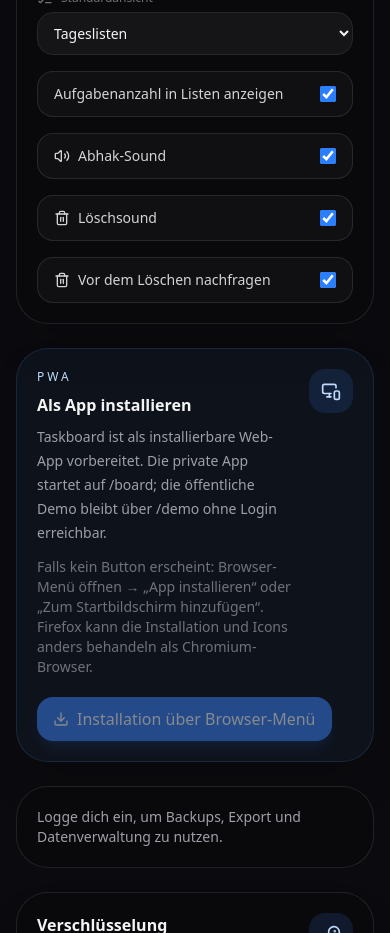
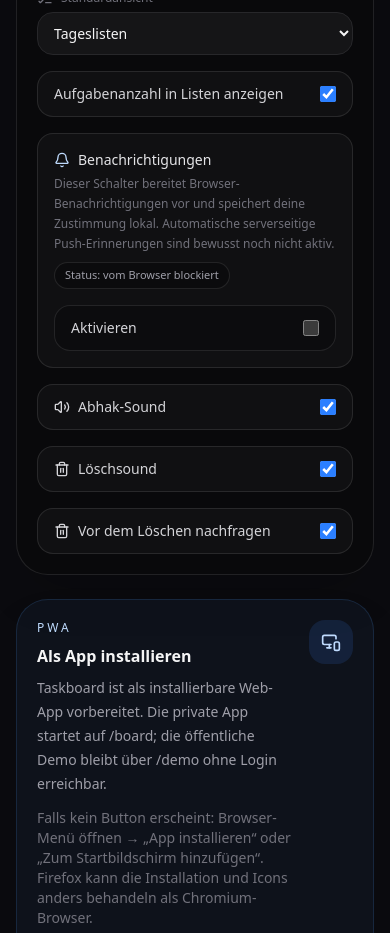
Before and after one commit to Daniel-Sievers/taskboard, a Next.js app: page /settings in a window 390 px wide. Shown: the part 860-1793 px from the top of the page. Built offline with nearby package versions, Linux system fonts and the light colour scheme; no server answers.

Commit message:
Prepare notification settings

```diff
--- a/components/app-shell/TopBar.tsx
+++ b/components/app-shell/TopBar.tsx
@@ -17,6 +17,10 @@ import { AuthStatus } from "./AuthStatus";
 import { AppIcon } from "./AppIcon";
 import { usePreferences } from "@/hooks/usePreferences";
 import { useI18n } from "@/hooks/useI18n";
+import {
+  getBrowserNotificationPermission,
+  type BrowserNotificationPermission,
+} from "@/lib/notifications";
 
 type TopBarProps = {
   onOpenSidebar?: () => void;
@@ -30,12 +34,27 @@ export function TopBar({ onOpenSidebar }: TopBarProps) {
   const notificationRef = useRef<HTMLDivElement>(null);
   const [query, setQuery] = useState(searchParams.get("q") ?? "");
   const [notificationsOpen, setNotificationsOpen] = useState(false);
+  const [notificationPermission, setNotificationPermission] =
+    useState<BrowserNotificationPermission>("default");
   const { preferences, updatePreferences } = usePreferences();
   const { t } = useI18n();
 
   useEffect(() => {
     setQuery(searchParams.get("q") ?? "");
   }, [searchParams]);
+
+  useEffect(() => {
+    setNotificationPermission(getBrowserNotificationPermission());
+
+    function handleVisibilityChange() {
+      if (!document.hidden) {
+        setNotificationPermission(getBrowserNotificationPermission());
+      }
+    }
+
+    document.addEventListener("visibilitychange", handleVisibilityChange);
+    return () => document.removeEventListener("visibilitychange", handleVisibilityChange);
+  }, []);
 
   useEffect(() => {
     function handleKeyDown(event: KeyboardEvent) {
@@ -76,6 +95,29 @@ export function TopBar({ onOpenSidebar }: TopBarProps) {
     window.dispatchEvent(new Event("taskboard:reload"));
     router.refresh();
   }
+
+  function getNotificationBody() {
+    if (notificationPermission === "unsupported") {
+      return t("notifications.bodyUnsupported");
+    }
+
+    if (notificationPermission === "denied") {
+      return t("notifications.bodyDenied");
+    }
+
+    if (preferences.notificationsEnabled && notificationPermission === "granted") {
+      return t("notifications.bodyPrepared");
+    }
+
+    return t("notifications.bodyDisabled");
+  }
+
+  const notificationStatusClass =
+    preferences.notificationsEnabled && notificationPermission === "granted"
+      ? "bg-emerald-400"
+      : notificationPermission === "denied"
+        ? "bg-amber-400"
+        : "bg-zinc-500";
 
   function handleBrandClick(event: MouseEvent<HTMLAnchorElement>) {
     if (pathname === "/board") {
@@ -187,15 +229,23 @@ export function TopBar({ onOpenSidebar }: TopBarProps) {
               aria-label={t("notifications.title")}
               title={t("notifications.title")}
             >
-              <Bell className="h-4 w-4" />
+              <span className="relative inline-flex">
+                <Bell className="h-4 w-4" />
+                <span
+                  className={`absolute -right-0.5 -top-0.5 h-1.5 w-1.5 rounded-full ${notificationStatusClass}`}
+                />
+              </span>
             </button>
             {notificationsOpen ? (
-              <div className="absolute right-0 z-40 mt-2 w-72 rounded-2xl border border-white/10 bg-zinc-950 p-3 text-sm shadow-2xl shadow-black/50">
+              <div className="absolute right-0 z-40 mt-2 w-80 rounded-2xl border border-white/10 bg-zinc-950 p-3 text-sm shadow-2xl shadow-black/50">
                 <p className="font-medium text-zinc-100">
                   {t("notifications.title")}
                 </p>
                 <p className="mt-1 text-xs leading-5 text-zinc-500">
-                  {t("notifications.body")}
+                  {getNotificationBody()}
+                </p>
+                <p className="mt-3 rounded-2xl border border-white/10 bg-white/[0.03] px-3 py-2 text-[11px] leading-5 text-zinc-500">
+                  {t("notifications.settingsHint")}
                 </p>
               </div>
             ) : null}
--- a/components/settings/PreferencesPanel.tsx
+++ b/components/settings/PreferencesPanel.tsx
@@ -1,6 +1,8 @@
 "use client";
 
+import { useEffect, useState } from "react";
 import {
+  Bell,
   CalendarDays,
   Languages,
   LayoutDashboard,
@@ -14,10 +16,21 @@ import { usePreferences } from "@/hooks/usePreferences";
 import type { AppPreferences } from "@/lib/preferences";
 import { useI18n } from "@/hooks/useI18n";
 import { weekStartsOnOptions } from "@/lib/i18n";
+import {
+  getBrowserNotificationPermission,
+  requestBrowserNotificationPermission,
+  type BrowserNotificationPermission,
+} from "@/lib/notifications";
 
 export function PreferencesPanel() {
   const { preferences, updatePreferences } = usePreferences();
   const { t, language } = useI18n();
+  const [notificationPermission, setNotificationPermission] =
+    useState<BrowserNotificationPermission>("default");
+
+  useEffect(() => {
+    setNotificationPermission(getBrowserNotificationPermission());
+  }, []);
 
   const confirmDeleteLabel =
     language === "en" ? "Ask before deleting" : "Vor dem Löschen nachfragen";
@@ -33,6 +46,34 @@ export function PreferencesPanel() {
     soundPreferences.taskDoneSoundEffects ?? preferences.soundEffects;
   const taskDeleteSoundEnabled =
     soundPreferences.taskDeleteSoundEffects ?? preferences.soundEffects;
+  const notificationsEnabled =
+    preferences.notificationsEnabled && notificationPermission === "granted";
+  const notificationStatusText = getNotificationStatusText(
+    notificationPermission,
+    notificationsEnabled,
+  );
+
+  async function handleNotificationToggle(enabled: boolean) {
+    if (!enabled) {
+      updatePreferences({ notificationsEnabled: false });
+      setNotificationPermission(getBrowserNotificationPermission());
+      return;
+    }
+
+    const nextPermission = await requestBrowserNotificationPermission();
+    setNotificationPermission(nextPermission);
+    updatePreferences({ notificationsEnabled: nextPermission === "granted" });
+  }
+
+  function getNotificationStatusText(
+    permission: BrowserNotificationPermission,
+    enabled: boolean,
+  ) {
+    if (permission === "unsupported") return t("settings.notificationsUnsupported");
+    if (permission === "denied") return t("settings.notificationsDenied");
+    if (enabled) return t("settings.notificationsPrepared");
+    return t("settings.notificationsDisabled");
+  }
 
   return (
     <section className="rounded-[2rem] border border-white/10 bg-zinc-950/70 p-5 shadow-2xl shadow-black/20">
@@ -154,6 +195,32 @@ export function PreferencesPanel() {
           />
         </label>
 
+        <article className="md:col-span-2 rounded-2xl border border-white/10 bg-white/[0.03] p-4">
+          <div className="flex flex-col gap-4 sm:flex-row sm:items-start sm:justify-between">
+            <div className="min-w-0">
+              <p className="flex items-center gap-2 text-sm font-medium text-zinc-200">
+                <Bell className="h-4 w-4 text-blue-300" />
+                {t("settings.notificationsTitle")}
+              </p>
+              <p className="mt-1 text-xs leading-5 text-zinc-500">
+                {t("settings.notificationsBody")}
+              </p>
+              <p className="mt-2 inline-flex rounded-full border border-white/10 bg-zinc-950/60 px-2.5 py-1 text-[11px] text-zinc-400">
+                {notificationStatusText}
+              </p>
+            </div>
+            <label className="flex shrink-0 items-center justify-between gap-3 rounded-2xl border border-white/10 bg-zinc-950/50 px-4 py-3 text-sm text-zinc-300 sm:min-w-52">
+              {t("settings.notificationsToggle")}
+              <input
+                type="checkbox"
+                checked={notificationsEnabled}
+                onChange={(event) => handleNotificationToggle(event.target.checked)}
+                className="h-4 w-4 accent-blue-500"
+              />
+            </label>
+          </div>
+        </article>
+
         <label className="flex items-center justify-between gap-4 rounded-2xl border border-white/10 bg-white/[0.03] px-4 py-3 text-sm text-zinc-300">
           <span className="flex items-center gap-2">
             <Volume2 className="h-4 w-4" /> {taskDoneSoundLabel}
--- a/lib/i18n.ts
+++ b/lib/i18n.ts
@@ -25,6 +25,11 @@ export const translations: Record<AppLanguage, Record<TranslationKey, string>> =
     "theme.toLight": "Helles Design aktivieren",
     "notifications.title": "Benachrichtigungen",
     "notifications.body": "Push-Benachrichtigungen sind aktuell deaktiviert. Fällige Aufgaben werden im Board über „Heute fällig“ gefiltert.",
+    "notifications.bodyDisabled": "Benachrichtigungen sind deaktiviert. Fällige Aufgaben findest du weiterhin im Board über „Heute fällig“.",
+    "notifications.bodyPrepared": "Benachrichtigungen sind in den Einstellungen aktiviert und der Browser hat die Berechtigung erteilt. Echte serverseitige Push-Erinnerungen sind weiterhin ein geplanter Ausbauschritt.",
+    "notifications.bodyDenied": "Der Browser blockiert Benachrichtigungen. Du kannst das in den Browser-/Website-Einstellungen wieder erlauben.",
+    "notifications.bodyUnsupported": "Dieser Browser unterstützt die Web Notification API hier nicht oder sie ist nicht verfügbar.",
+    "notifications.settingsHint": "Einstellung: Einstellungen → App-Verhalten → Benachrichtigungen.",
     "settings.title": "Einstellungen",
     "sidebar.dayLists": "Tageslisten",
     "sidebar.horizontal": "Horizontal",
@@ -137,6 +142,13 @@ export const translations: Record<AppLanguage, Record<TranslationKey, string>> =
     "settings.defaultView": "Standardansicht",
     "settings.showTaskCounts": "Aufgabenanzahl in Listen anzeigen",
     "settings.soundEffects": "Soundeffekte",
+    "settings.notificationsTitle": "Benachrichtigungen",
+    "settings.notificationsBody": "Dieser Schalter bereitet Browser-Benachrichtigungen vor und speichert deine Zustimmung lokal. Automatische serverseitige Push-Erinnerungen sind bewusst noch nicht aktiv.",
+    "settings.notificationsToggle": "Aktivieren",
+    "settings.notificationsDisabled": "Status: deaktiviert",
+    "settings.notificationsPrepared": "Status: vorbereitet · Browser erlaubt Benachrichtigungen",
+    "settings.notificationsDenied": "Status: vom Browser blockiert",
+    "settings.notificationsUnsupported": "Status: in diesem Browser nicht verfügbar",
     "stats.tasks": "Aufgaben",
     "stats.done": "Erledigt",
     "stats.sensitive": "Sensibel",
@@ -211,6 +223,11 @@ export const translations: Record<AppLanguage, Record<TranslationKey, string>> =
     "theme.toLight": "Enable light mode",
     "notifications.title": "Notifications",
     "notifications.body": "Push notifications are currently disabled. Due tasks can be filtered in the board via “Due today”.",
+    "notifications.bodyDisabled": "Notifications are disabled. Due tasks can still be filtered in the board via “Due today”.",
+    "notifications.bodyPrepared": "Notifications are enabled in settings and the browser permission has been granted. Real server-side push reminders are still a planned next step.",
+    "notifications.bodyDenied": "The browser is blocking notifications. You can allow them again in the browser or website settings.",
+    "notifications.bodyUnsupported": "This browser does not support the Web Notification API here or it is not available.",
+    "notifications.settingsHint": "Setting: Settings → App behavior → Notifications.",
     "settings.title": "Settings",
     "sidebar.dayLists": "Day lists",
     "sidebar.horizontal": "Horizontal",
@@ -323,6 +340,13 @@ export const translations: Record<AppLanguage, Record<TranslationKey, string>> =
     "settings.defaultView": "Default view",
     "settings.showTaskCounts": "Show task counts in lists",
     "settings.soundEffects": "Sound effects",
+    "settings.notificationsTitle": "Notifications",
+    "settings.notificationsBody": "This switch prepares browser notifications and stores your consent locally. Automatic server-side push reminders are intentionally not active yet.",
+    "settings.notificationsToggle": "Enable",
+    "settings.notificationsDisabled": "Status: disabled",
+    "settings.notificationsPrepared": "Status: prepared · browser allows notifications",
+    "settings.notificationsDenied": "Status: blocked by browser",
+    "settings.notificationsUnsupported": "Status: not available in this browser",
     "stats.tasks": "Tasks",
     "stats.done": "Done",
     "stats.sensitive": "Sensitive",
--- /dev/null
+++ b/lib/notifications.ts
@@ -0,0 +1,33 @@
+export type BrowserNotificationPermission =
+  | "unsupported"
+  | "default"
+  | "granted"
+  | "denied";
+
+export function getBrowserNotificationPermission(): BrowserNotificationPermission {
+  if (typeof window === "undefined" || !("Notification" in window)) {
+    return "unsupported";
+  }
+
+  return Notification.permission;
+}
+
+export async function requestBrowserNotificationPermission(): Promise<BrowserNotificationPermission> {
+  if (typeof window === "undefined" || !("Notification" in window)) {
+    return "unsupported";
+  }
+
+  if (Notification.permission === "granted" || Notification.permission === "denied") {
+    return Notification.permission;
+  }
+
+  try {
+    return await Notification.requestPermission();
+  } catch {
+    return getBrowserNotificationPermission();
+  }
+}
+
+export function canUseBrowserNotifications(permission: BrowserNotificationPermission) {
+  return permission === "granted";
+}
--- a/lib/preferences.ts
+++ b/lib/preferences.ts
@@ -20,6 +20,7 @@ export type AppPreferences = {
   showTaskCounts: boolean;
   soundEffects: boolean;
   confirmBeforeDelete: boolean;
+  notificationsEnabled: boolean;
 };
 
 export const preferencesStorageKey = "taskboard:preferences";
@@ -34,6 +35,7 @@ export const defaultPreferences: AppPreferences = {
   showTaskCounts: true,
   soundEffects: true,
   confirmBeforeDelete: true,
+  notificationsEnabled: false,
 };
 
 export function readPreferences(): AppPreferences {
```
Also changed, not shown: 9 other files (tests, documents, lock files or other folders).
